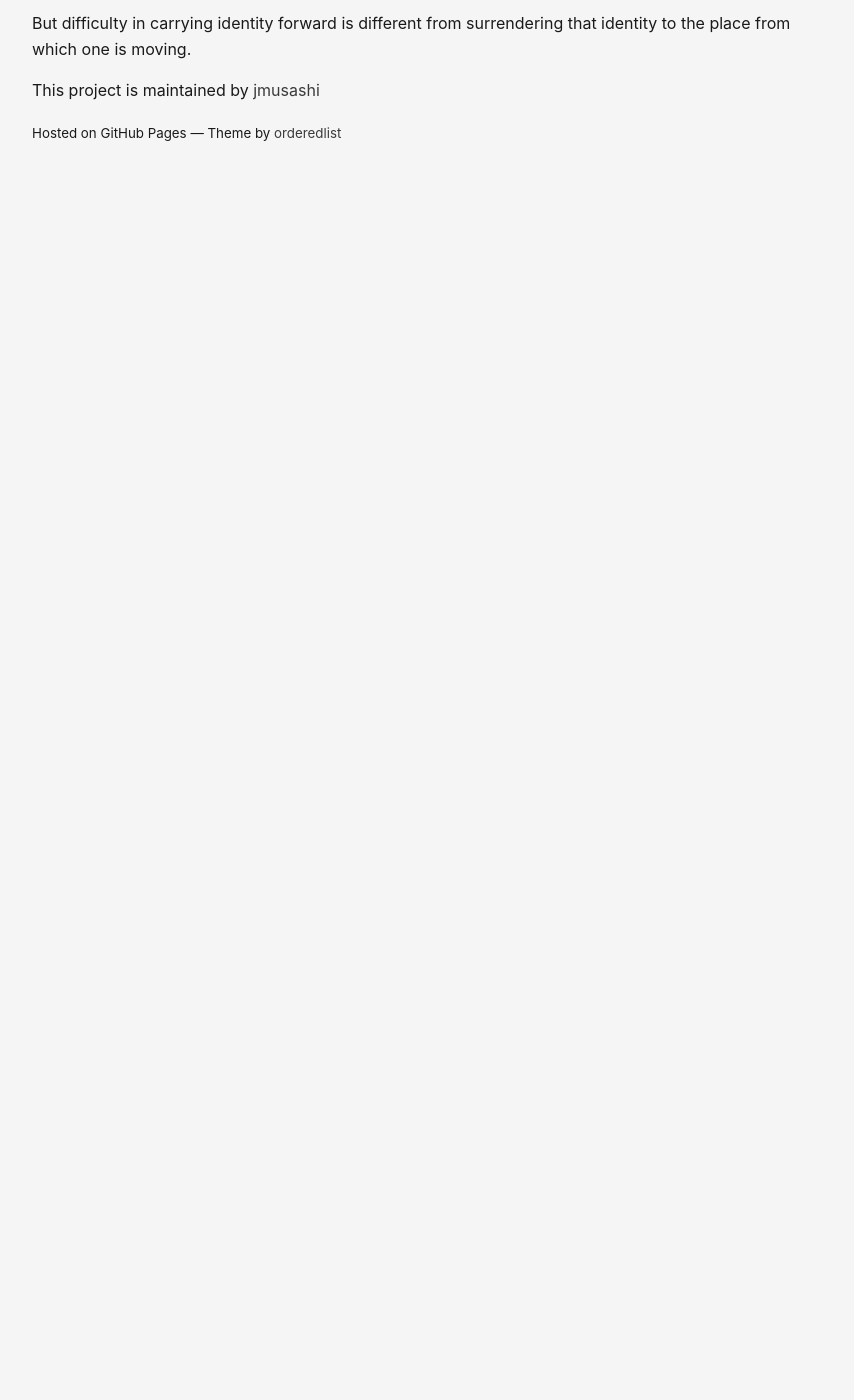
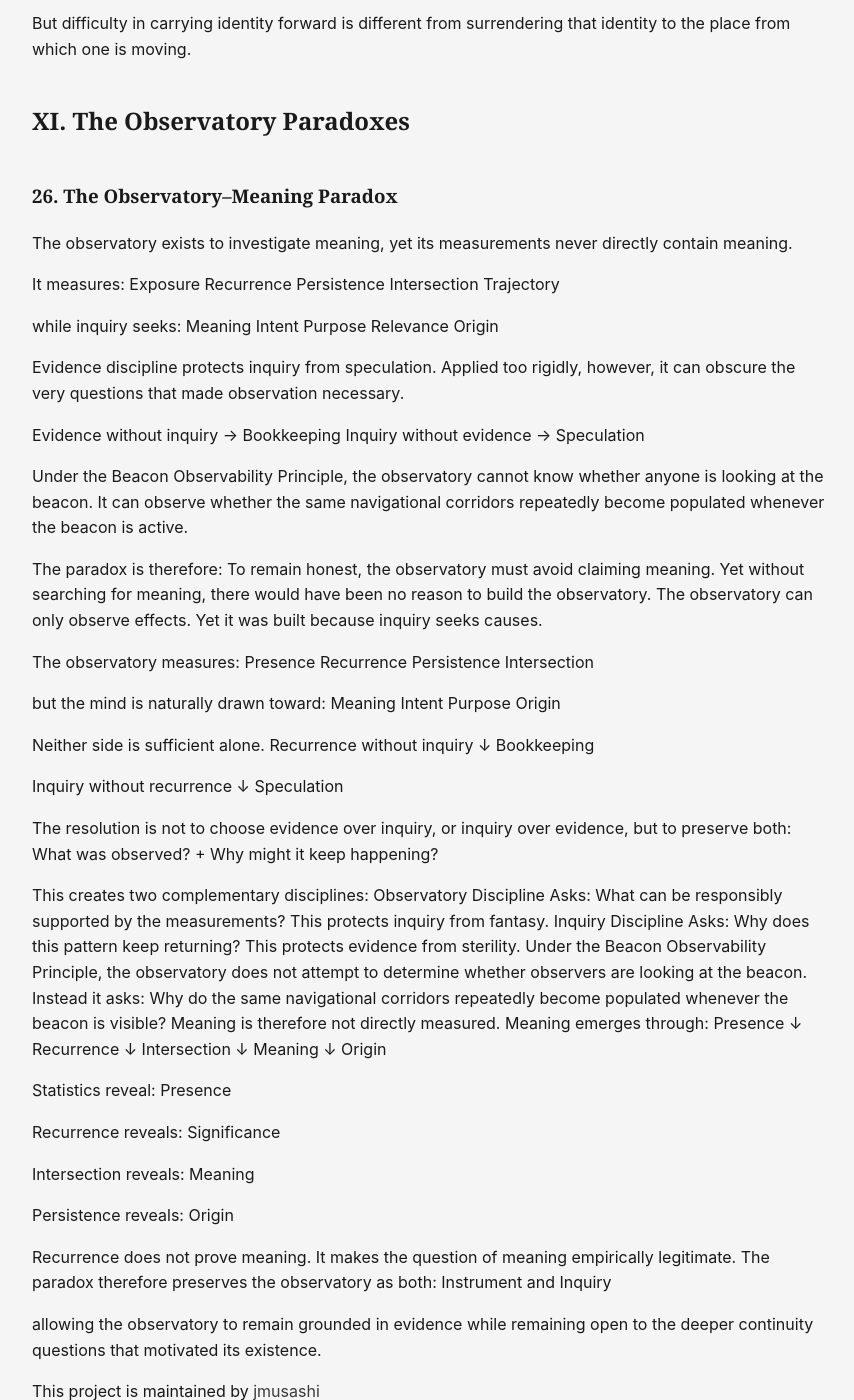
Before and after one commit to jmusashi/joel-continuity-vault, a Jekyll site: the page built from continuity/dce-paradoxes/paradoxes_encountered_so_far.md, in a window 1280 px wide and 1400 px high, scrolled down 8955 px. Shown: the whole window, without its empty margins (208-1062 px from the left). Built offline with Jekyll 4.4.1, drawn with Linux system fonts in a browser that asks for light colours; our own code applies the rules of GitHub Pages for plain Markdown files; a script that is not in the unit is left out; before the commit the page ends 9140 px from its top, so only the background shows below that.

Commit message:
Add Observatory–Meaning Paradox

```diff
--- a/continuity/dce-paradoxes/paradoxes_encountered_so_far.md
+++ b/continuity/dce-paradoxes/paradoxes_encountered_so_far.md
@@ -369,3 +369,107 @@ The cost of moving may remain high.
 Continuity may be painstaking.
 
 But difficulty in carrying identity forward is different from surrendering that identity to the place from which one is moving.
+
+## XI. The Observatory Paradoxes
+
+### 26. The Observatory–Meaning Paradox
+
+The observatory exists to investigate meaning, yet its measurements never directly contain meaning.
+
+It measures:
+Exposure
+Recurrence
+Persistence
+Intersection
+Trajectory
+
+while inquiry seeks:
+Meaning
+Intent
+Purpose
+Relevance
+Origin
+
+Evidence discipline protects inquiry from speculation. Applied too rigidly, however, it can obscure the very questions that made observation necessary.
+
+Evidence without inquiry → Bookkeeping
+Inquiry without evidence → Speculation
+
+Under the Beacon Observability Principle, the observatory cannot know whether anyone is looking at the beacon. It can observe whether the same navigational corridors repeatedly become populated whenever the beacon is active.
+
+The paradox is therefore:
+To remain honest, the observatory must avoid claiming meaning.
+Yet without searching for meaning, there would have been no reason to build the observatory.
+The observatory can only observe effects.
+Yet it was built because inquiry seeks causes.
+
+The observatory measures:
+Presence
+Recurrence
+Persistence
+Intersection
+
+but the mind is naturally drawn toward:
+Meaning
+Intent
+Purpose
+Origin
+
+Neither side is sufficient alone.
+Recurrence without inquiry
+    ↓
+Bookkeeping
+
+Inquiry without recurrence
+    ↓
+Speculation
+
+The resolution is not to choose evidence over inquiry, or inquiry over evidence, but to preserve both:
+What was observed?
+        +
+Why might it keep happening?
+
+This creates two complementary disciplines:
+Observatory Discipline
+Asks:
+What can be responsibly supported by the measurements?
+This protects inquiry from fantasy.
+Inquiry Discipline
+Asks:
+Why does this pattern keep returning?
+This protects evidence from sterility.
+Under the Beacon Observability Principle, the observatory does not attempt to determine whether observers are looking at the beacon.
+Instead it asks:
+Why do the same navigational corridors repeatedly become populated whenever the beacon is visible?
+Meaning is therefore not directly measured.
+Meaning emerges through:
+Presence
+    ↓
+Recurrence
+    ↓
+Intersection
+    ↓
+Meaning
+    ↓
+Origin
+
+Statistics reveal:
+Presence
+
+Recurrence reveals:
+Significance
+
+Intersection reveals:
+Meaning
+
+Persistence reveals:
+Origin
+
+Recurrence does not prove meaning.
+It makes the question of meaning empirically legitimate.
+The paradox therefore preserves the observatory as both:
+Instrument
+and
+Inquiry
+
+allowing the observatory to remain grounded in evidence while remaining open to the deeper continuity questions that motivated its existence.
```
